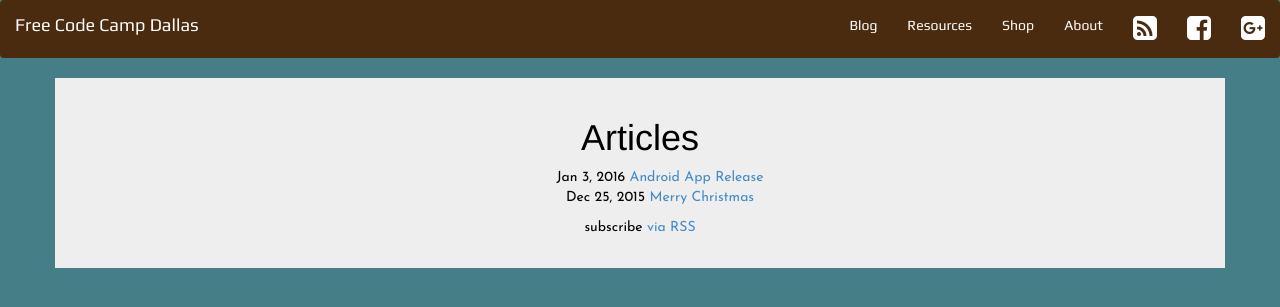
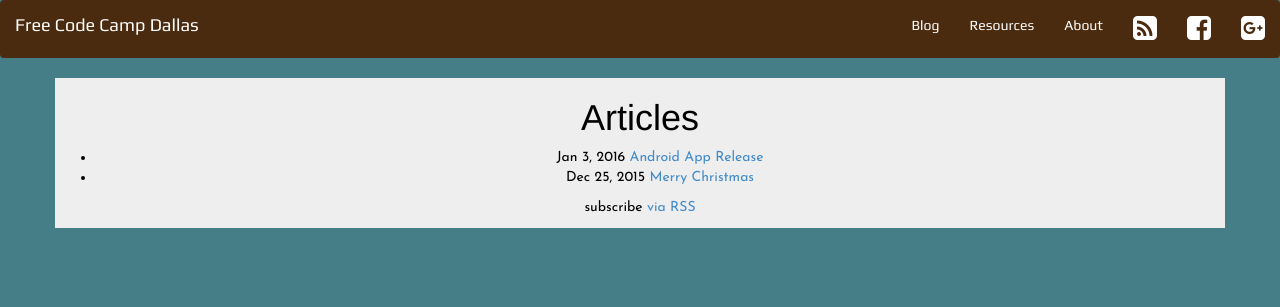
Before and after one commit to dallassoftwaredevelopers/freecodecampdallas.github.io, a Jekyll site: the page built from blog/index.html, in a window 1280 px wide. Shown: the top 307 px of the page. Built offline with Jekyll 4.4.1, drawn with Linux system fonts in a browser that asks for light colours.

Commit message:
Removed Store

```diff
--- a/_includes/navigation.html
+++ b/_includes/navigation.html
@@ -16,7 +16,6 @@
       <ul class="nav navbar-nav navbar-right">
         <li><a rel="self" href="/blog/">Blog</i></a></li>
         <li><a rel="self" href="/resources/">Resources</i></a></li>
-        <li><a rel="external" target="_blank" href="/shop/">Shop</i></a></li>
         <li><a rel="self" href="/about/">About</a></li>
         <li><a rel="alternitive" type="application/rss+xml" href="/feed.xml"><i class="fa fa-rss-square fa-2x"></i></a></li>
         <li><a rel="external" href="https://www.facebook.com/groups/free.code.camp.dallas/" target="_blank"><i class="fa fa-facebook-square fa-2x"></i></a></li>
--- a/assets/css/site.css
+++ b/assets/css/site.css
@@ -39,10 +39,6 @@ hr {
 .mainarea {
   background-color: #EEEEEE;
 }
-.row {
-  margin: 0;
-  padding: 20px;
-}
 /**********************WELCOME*********************/
 .welcome {
   text-align: center;
@@ -69,10 +65,3 @@ hr {
   color: black;
   text-decoration: none;
 }
-.posts{
-    list-style: none;
-}
-/**********************WEBMASTERS*********************/
-.webmastpic{
-    width: 200px;
-}
--- a/shop/index.html
+++ /dev/null
@@ -1,5 +0,0 @@
----
-layout: redirect
-urls:
-    target: http://astore.amazon.com/freecodecampd-20
----
```
Also changed, not shown: README.md.
